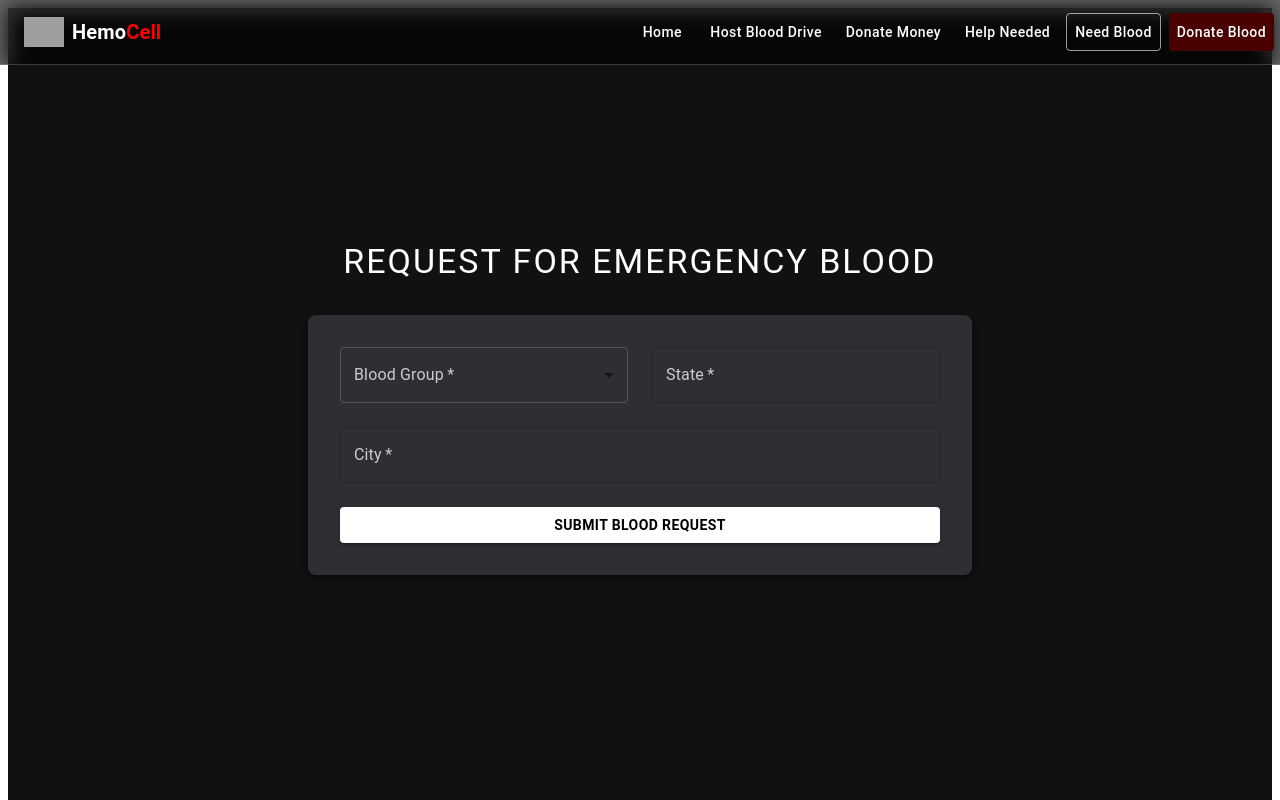
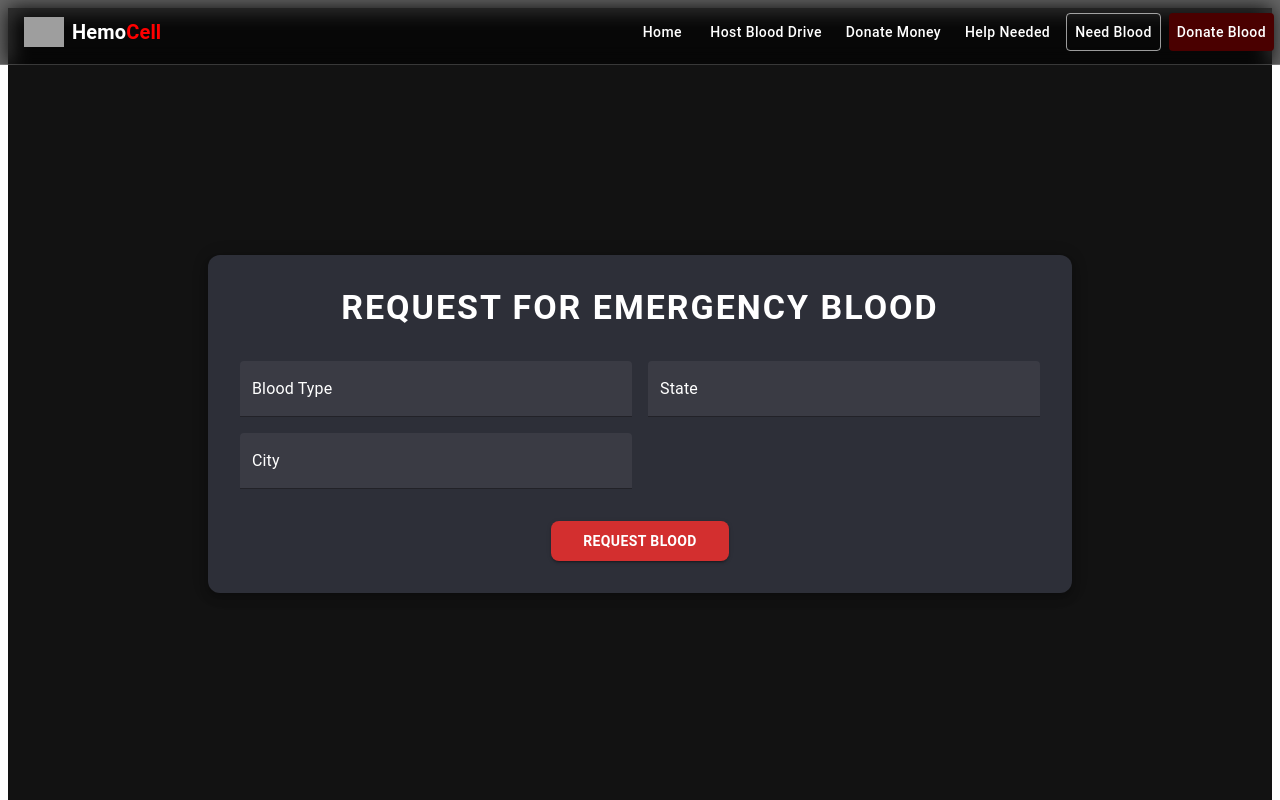
Before and after one commit to adityalakandri3/Blood-Donation-System, a React (Vite) app in the folder Client/: page /bloodrequest in a window 1280 px wide. Shown: the top 800 px of the page. Built offline with nearby package versions, Linux system fonts and the light colour scheme; sample sign-in values are in the browser's storage; grey boxes are pictures that could not be loaded.

Commit message:
new chnages on bloodRequested.jsx

```diff
--- a/Client/src/pages/BloodRequest.jsx
+++ b/Client/src/pages/BloodRequest.jsx
@@ -1,27 +1,13 @@
 import React from 'react';
-import {
-  Box,
-  Grid,
-  TextField,
-  MenuItem,
-  Button,
-  Typography,
-  Paper
-} from '@mui/material';
-import { useForm, Controller } from 'react-hook-form';
-import { useCreateBloodRequestMutation } from '../hooks/react-query/query-hooks/bloodRequest';
-
-const bloodGroups = ["A+", "A-", "B+", "B-", "AB+", "AB-", "O+", "O-"];
+import { useForm } from 'react-hook-form';
+import { Box, Button, TextField, Typography, Paper, Grid } from '@mui/material';
+import { createBloodRequest } from '../Api/functions/bloodRequestApi';
 
 const BloodRequest = () => {
-  const { handleSubmit, control } = useForm();
-  const { mutate } = useCreateBloodRequestMutation();
+  const { register, handleSubmit, formState: { errors }, reset } = useForm();
 
-
-  const onSubmit = (data) => {
-    console.log('Blood request data:', data);
-
-
+  const onSubmit = async (data) => {
+    console.log("Submitted Data:", data);
 
   };
 
@@ -29,124 +15,91 @@ const BloodRequest = () => {
     <Box
       sx={{
         minHeight: '100vh',
-        backgroundColor: '#111',
+        backgroundColor: '#121212',
         display: 'flex',
-        flexDirection: 'column',
+        justifyContent: 'center',
         alignItems: 'center',
-        justifyContent: 'center',
-        px: 2
+        p: 2,
+      }}
+    >
+      <Paper
+        elevation={6}
+        sx={{
+          backgroundColor: '#2d2f38',
+          padding: 4,
+          borderRadius: 3,
+          maxWidth: 800,
+          width: '100%',
         }}
       >
         <Typography
           variant="h4"
-        sx={{
-          color: '#fff',
-          letterSpacing: 2,
-          textAlign: 'center',
-          mb: 4
-        }}
+          align="center"
+          sx={{ color: 'white', fontWeight: 'bold', mb: 4, letterSpacing: 2 }}
         >
           REQUEST FOR EMERGENCY BLOOD
         </Typography>
 
-      <Paper
-        elevation={5}
-        sx={{
-          backgroundColor: '#2d2f35',
-          p: 4,
-          width: '100%',
-          maxWidth: 600,
-          borderRadius: 2
-        }}
-      >
         <form onSubmit={handleSubmit(onSubmit)}>
-          <Grid container spacing={3}>
+          <Grid container spacing={2}>
+            {/* Blood Type */}
             <Grid item xs={12} sm={6}>
-              <Controller
-                name="bloodRequested"
-                control={control}
-                defaultValue=""
-                rules={{ required: true }}
-                render={({ field }) => (
               <TextField
-                    select
-                    label="Blood Group"
+                label="Blood Type"
+                variant="filled"
                 fullWidth
-                    required
-                    {...field}
-                    InputLabelProps={{ style: { color: '#ccc' } }}
-                    InputProps={{ style: { color: '#fff' } }}
-                    sx={{
-                      '& .MuiOutlinedInput-root': {
-                        '& fieldset': { borderColor: '#555' },
-                        '&:hover fieldset': { borderColor: '#888' }
-                      }
-                    }}
-                  >
-                    {bloodGroups.map((group) => (
-                      <MenuItem key={group} value={group}>
-                        {group}
-                      </MenuItem>
-                    ))}
-                  </TextField>
-                )}
+                InputProps={{ sx: { backgroundColor: '#3a3b44', color: 'white' } }}
+                InputLabelProps={{ sx: { color: 'white' } }}
+                {...register('bloodRequested', { required: 'Blood type is required' })}
+                error={!!errors.bloodRequested}
+                helperText={errors.bloodRequested?.message}
               />
             </Grid>
 
+            {/* State */}
             <Grid item xs={12} sm={6}>
-              <Controller
-                name="state"
-                control={control}
-                defaultValue=""
-                rules={{ required: true }}
-                render={({ field }) => (
               <TextField
                 label="State"
+                variant="filled"
                 fullWidth
-                    required
-                    {...field}
-                    InputLabelProps={{ style: { color: '#ccc' } }}
-                    InputProps={{ style: { color: '#fff' } }}
-                  />
-                )}
+                InputProps={{ sx: { backgroundColor: '#3a3b44', color: 'white' } }}
+                InputLabelProps={{ sx: { color: 'white' } }}
+                {...register('location.state', { required: 'State is required' })}
+                error={!!errors.location?.state}
+                helperText={errors.location?.state?.message}
               />
             </Grid>
 
-            <Grid item xs={12}>
-              <Controller
-                name="city"
-                control={control}
-                defaultValue=""
-                rules={{ required: true }}
-                render={({ field }) => (
+            {/* City */}
+            <Grid item xs={12} sm={6}>
               <TextField
                 label="City"
+                variant="filled"
                 fullWidth
-                    required
-                    {...field}
-                    InputLabelProps={{ style: { color: '#ccc' } }}
-                    InputProps={{ style: { color: '#fff' } }}
-                  />
-                )}
+                InputProps={{ sx: { backgroundColor: '#3a3b44', color: 'white' } }}
+                InputLabelProps={{ sx: { color: 'white' } }}
+                {...register('location.city', { required: 'City is required' })}
+                error={!!errors.location?.city}
+                helperText={errors.location?.city?.message}
               />
             </Grid>
+          </Grid>
 
-            <Grid item xs={12}>
+          <Box textAlign="center" mt={4}>
             <Button
+              variant="contained"
+              color="error"
               type="submit"
-                fullWidth
-                variant="contained"
               sx={{
-                  backgroundColor: '#fff',
-                  color: '#000',
+                paddingX: 4,
+                paddingY: 1,
+                borderRadius: 2,
                 fontWeight: 'bold',
-                  '&:hover': { backgroundColor: '#ddd' }
               }}
             >
-                SUBMIT BLOOD REQUEST
+              Request blood
             </Button>
-            </Grid>
-          </Grid>
+          </Box>
         </form>
       </Paper>
     </Box>
```
Also changed, not shown: Client/src/components/BloodRequestList.jsx (deleted, +0 -96 lines). Lines whose indentation alone changed are shown as unchanged.
